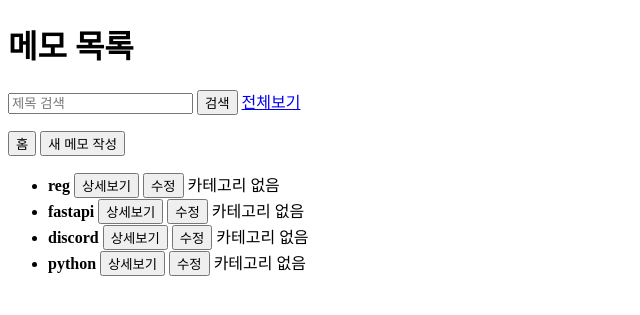
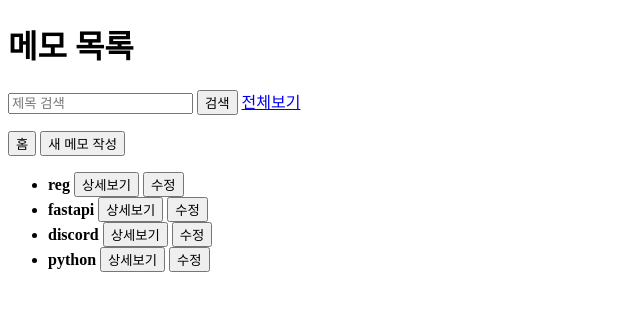
Before and after one commit to 7eerup/aisw, a FastAPI app: page /memos in a window 1280 px wide. Shown: the top 315 px of the page, without its empty margins (0-640 px from the left). Run offline with FastAPI, Linux system fonts and the light colour scheme.

Commit message:
fastapi-crud

```diff
--- a/python/fastapi-crud/templates/memo_list.html
+++ b/python/fastapi-crud/templates/memo_list.html
@@ -30,7 +30,6 @@
         <strong>{{ memo.title }}</strong>
         <button type="button" onclick="location.href='/memos/{{ memo.id }}'">상세보기</button>
         <button type="button" onclick="location.href='/memos/{{ memo.id }}/edit'">수정</button>
-        {{ memo.category.name if memo.category else "카테고리 없음" }}
       </li>
       {% endfor %}
     </ul>
```
Also changed, not shown: python/fastapi-crud/database.db.
